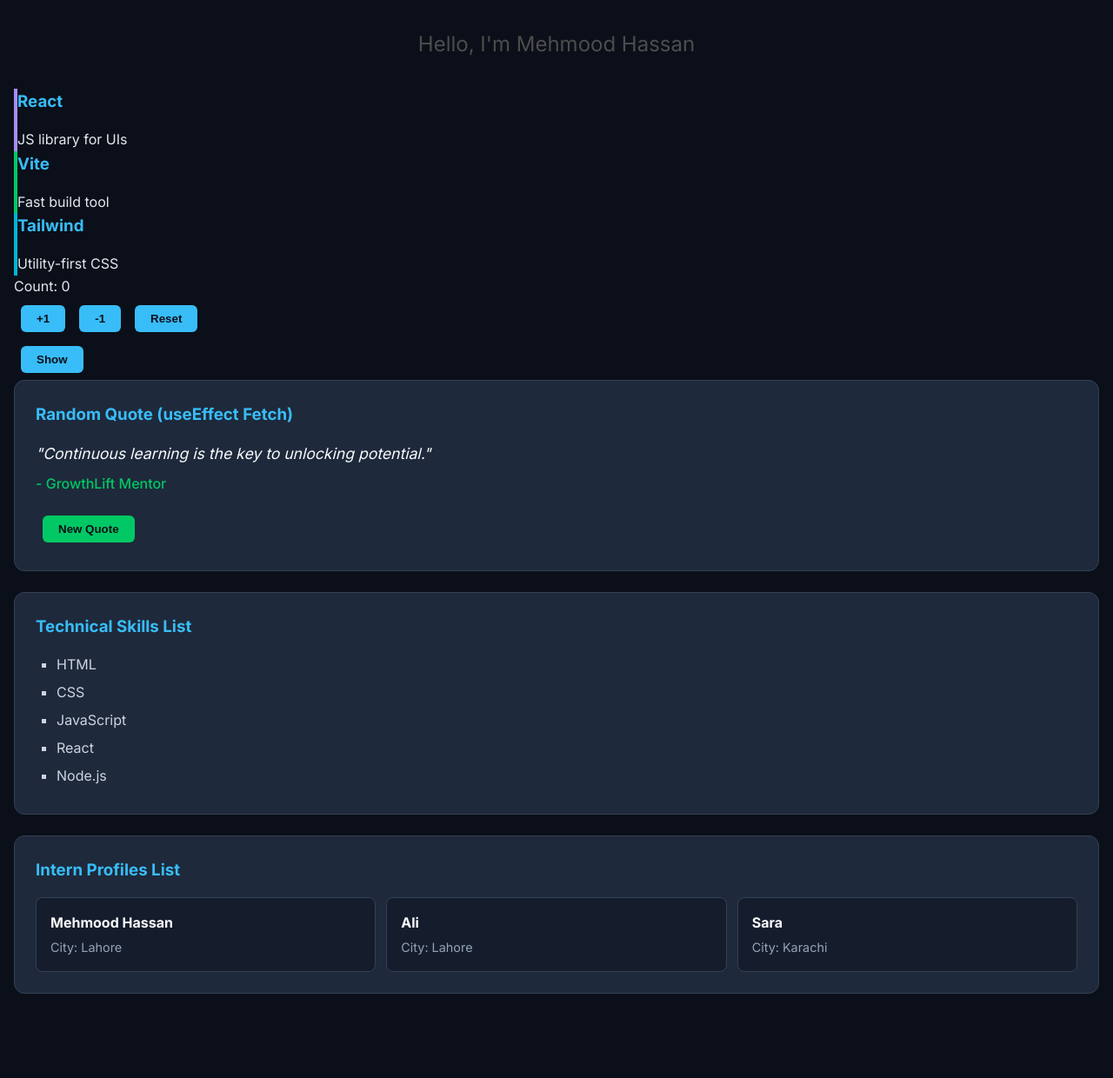
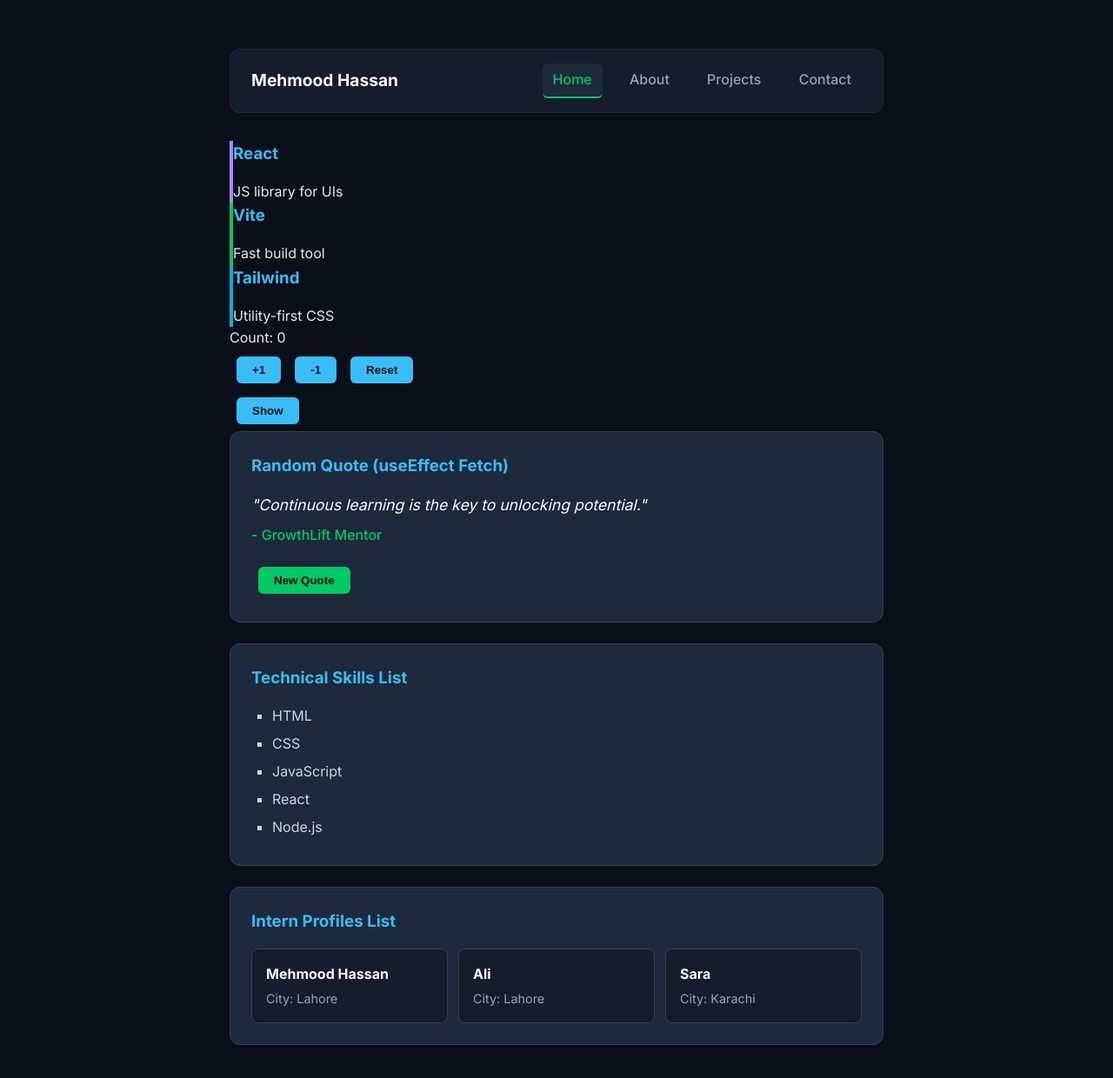
Before and after one commit to MehmoodCoder/Learning_React, a React (Vite) app in the folder React_Learning/: page / in a window 1280 px wide. Shown: the top 1240 px of the page at 87% size. Before the commit the page ends 1199 px from the top, so only its background shows below. Built offline with nearby package versions, Linux system fonts and the light colour scheme; no server answers.

Commit message:
Create all pages routes

```diff
--- a/React_Learning/src/App.jsx
+++ b/React_Learning/src/App.jsx
@@ -1,24 +1,27 @@
-import './App.css'
-import Header from './components/Header'
-import Card from './components/Card'
-import Counter from './components/Counter'
-import Toggle from './components/Toggle'
-import QuoteBox from './components/QuoteBox'
-import SkillsList from './components/SkillsList'
+import { Routes, Route } from "react-router-dom";
+import NavBar from "./components/NavBar";
+import Home from "./pages/Home";
+import About from "./pages/About";
+import Projects from "./pages/Projects";
+import Contact from "./pages/Contact";
+import NotFound from "./pages/NotFound";
+import "./App.css";
 
 function App() {
   return (
-    <>
-      <Header/>
-      <Card title="React" description="JS library for UIs" color="#A78BFA" />
-      <Card title="Vite" description="Fast build tool" color="#00C864" />
-      <Card title="Tailwind" description="Utility-first CSS" color="#00B4D8" />
-      <Counter/>
-      <Toggle/>
-      <QuoteBox/>
-      <SkillsList/>
-    </>
-  )
+    <div className="app-container">
+      <NavBar />
+      <main className="main-content">
+        <Routes>
+          <Route path="/" element={<Home />} />
+          <Route path="/about" element={<About />} />
+          <Route path="/projects" element={<Projects />} />
+          <Route path="/contact" element={<Contact />} />
+          <Route path="*" element={<NotFound />} />
+        </Routes>
+      </main>
+    </div>
+  );
 }
 
-export default App
+export default App;
```
